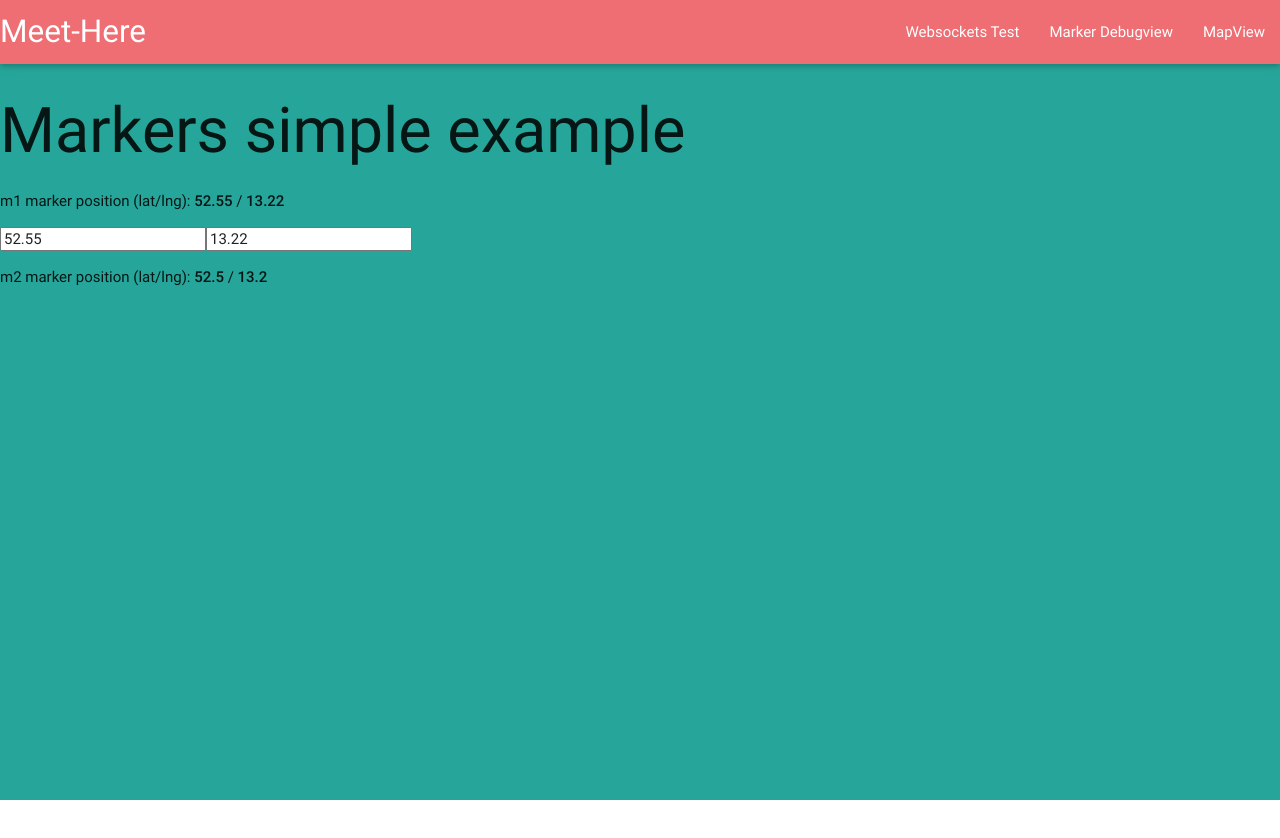
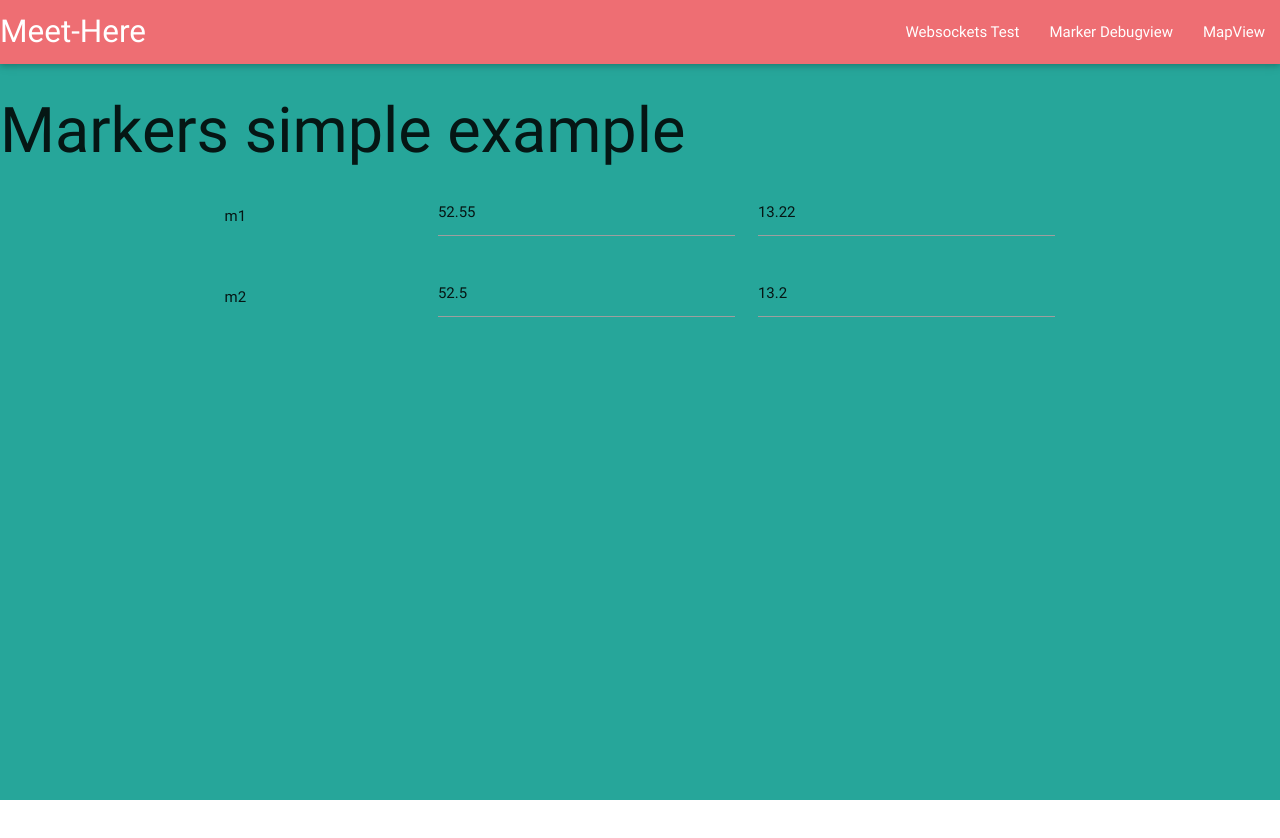
Before and after one commit to meet-here/frontend, a plain HTML site: page index.html at #/markerDebug in a window 1280 px wide. Drawn offline with nearby package versions, Linux system fonts and the light colour scheme; files that its build step writes are made by us from their sources.

Commit message:
improved markerDebug view, now updates work in both directions
input type="number" was the ticket

```diff
--- a/apps/markerDebug/markerDebug.html
+++ b/apps/markerDebug/markerDebug.html
@@ -3,8 +3,11 @@
     <!-- NOTICE events attribute is optional it is more for options in whitelisting (enable), blacklisting (disable), and logic (emit or broadcast)  -->
     <!--<leaflet center="london" event-broadcast="events" markers="markers" height="480px" width="100%"></leaflet>-->
     <h1>Markers simple example</h1>
-    <p>m1 marker position (lat/lng): <strong  ng-bind="markers['m1'].lat"></strong> / <strong ng-bind="markers['m1'].lng"></strong></p>
-	 <input name="_" ng-model="markers['m1'].lat"><input name="_" ng-model="markers['m1'].lng">
-	<p>m2 marker position (lat/lng): <strong  ng-bind="markers['m2'].lat"></strong> / <strong ng-bind="markers['m2'].lng"></strong></p>
-    </p>
+	<div ng-repeat="(markerName, marker) in markers">
+	<div class="row">
+	 <div class="col s2 offset-s2"><p>{{markerName}}</p></div>
+	 <div class="col s3"><input ng-model="marker.lat" type="number"></div>
+	 <div class="col s3"><input ng-model="marker.lng" type="number"></div>
+    </div>
+	</div>
   </body>
```
